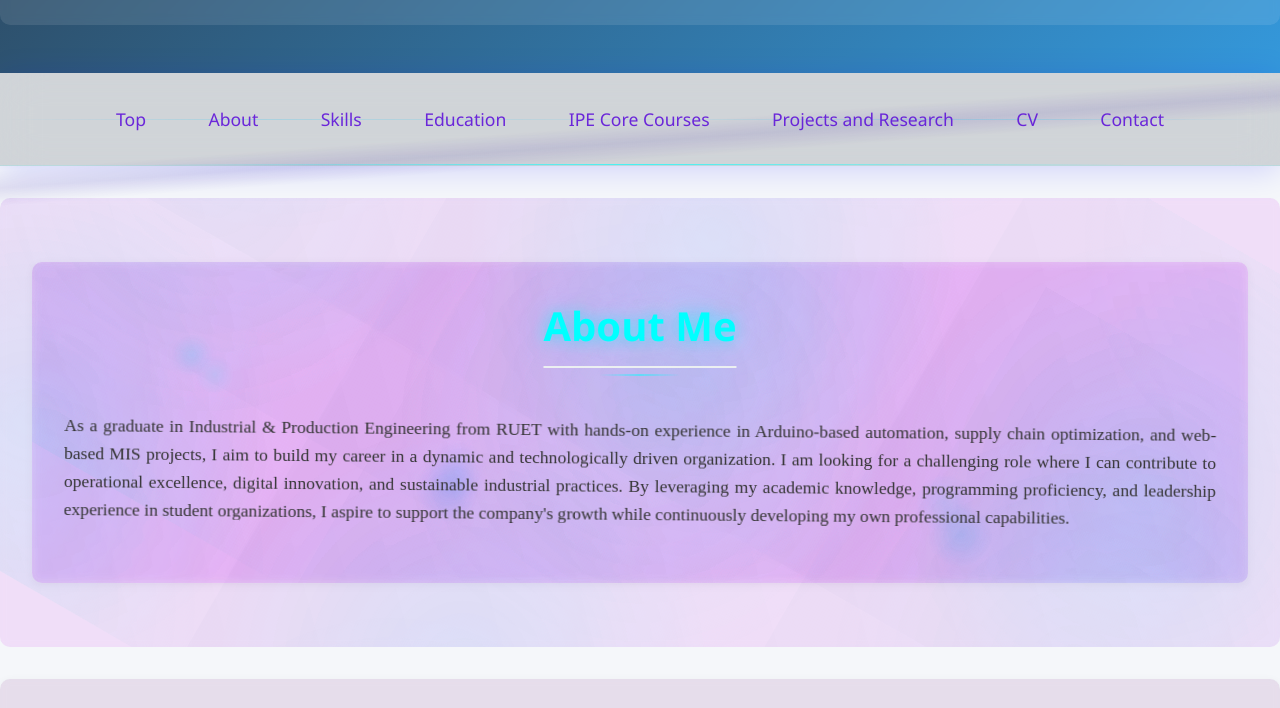
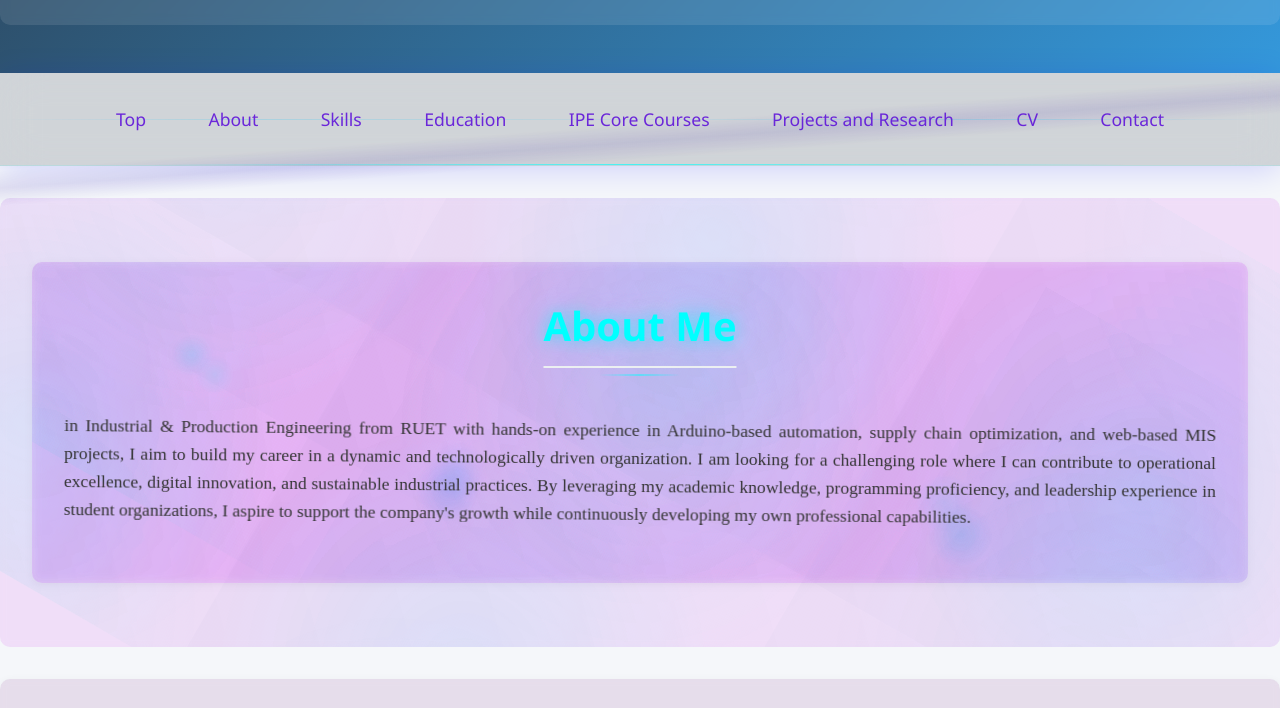
Before and after one commit to fahimfoysal01720/fahim-ipe17v2, a plain HTML site: page index.html in a window 1280 px wide. Shown: the part 336-1044 px from the top of the page. Drawn offline with nearby package versions, Linux system fonts and the light colour scheme.

Commit message:
re practice in as a grad

```diff
--- a/index.html
+++ b/index.html
@@ -48,7 +48,7 @@
 <div id="about">
     <section id="about">
             <h2>About Me</h2>
-            <p>As a graduate in Industrial & Production Engineering from RUET with hands-on experience in Arduino-based automation, supply chain optimization, and web-based MIS projects, I aim to build my career in a dynamic and technologically driven organization. I am looking for a challenging role where I can contribute to operational excellence, digital innovation, and sustainable industrial practices. By leveraging my academic knowledge, programming proficiency, and leadership experience in student organizations, I aspire to support the company's growth while continuously developing my own professional capabilities.</p>
+            <p>  in Industrial & Production Engineering from RUET with hands-on experience in Arduino-based automation, supply chain optimization, and web-based MIS projects, I aim to build my career in a dynamic and technologically driven organization. I am looking for a challenging role where I can contribute to operational excellence, digital innovation, and sustainable industrial practices. By leveraging my academic knowledge, programming proficiency, and leadership experience in student organizations, I aspire to support the company's growth while continuously developing my own professional capabilities.</p>
         </section></div>
 
     <main>
```
